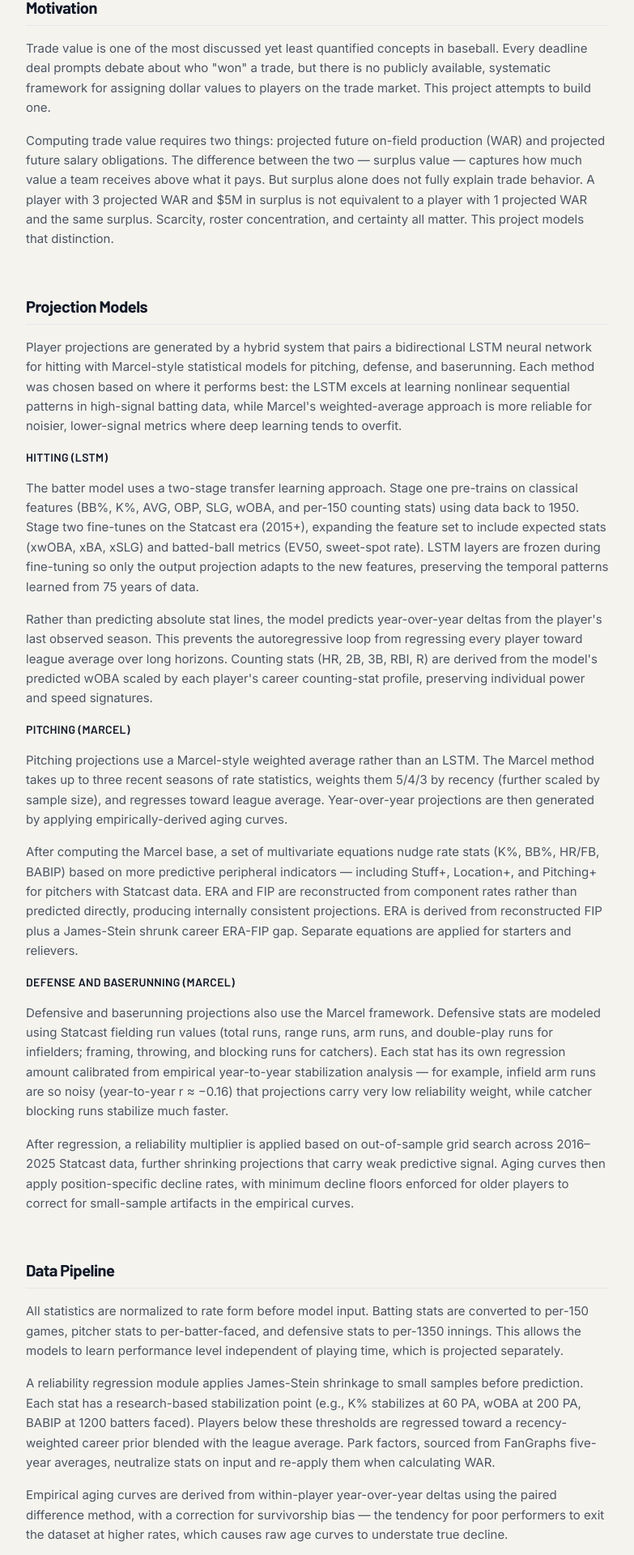
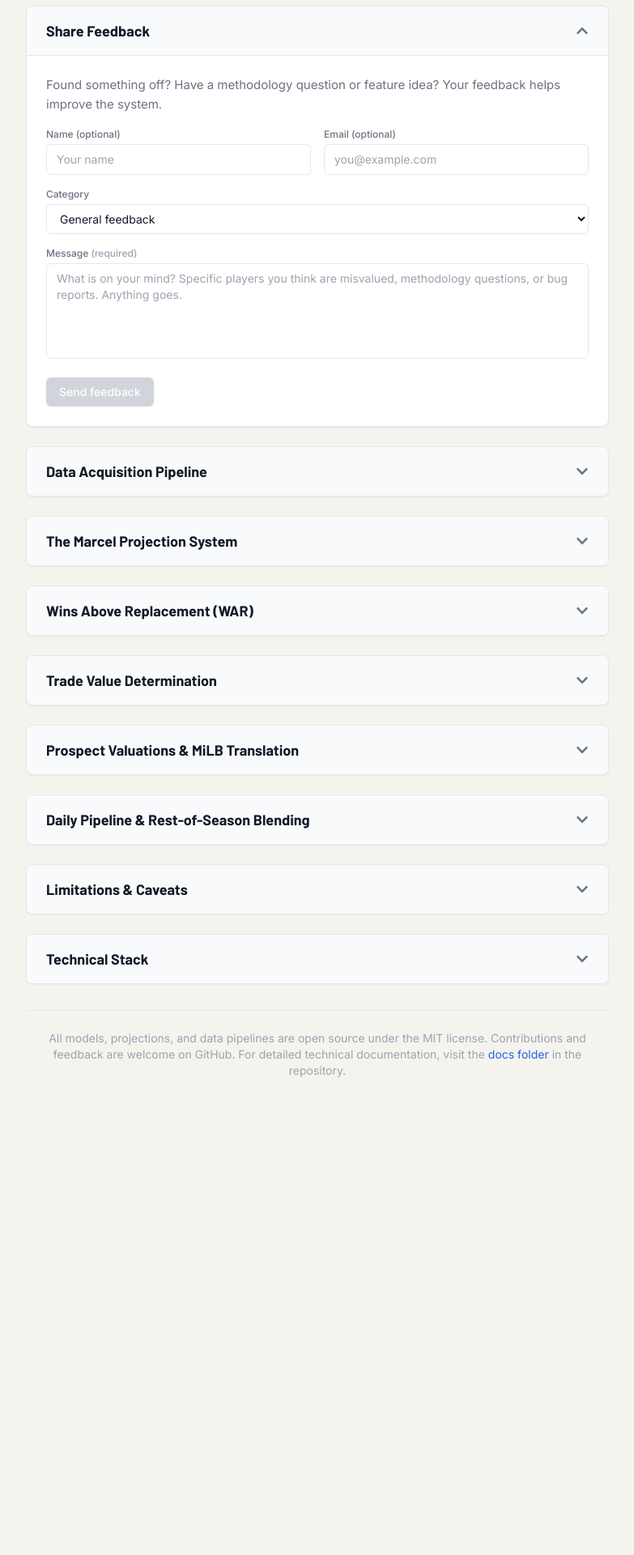
Before and after one commit to nielsjsc/LSTMLB, a React (Vite) app in the folder web-app/frontend/: page /about in a window 1280 px wide. Shown: the part 357-2277 px from the top of the page at 81% size, without its empty margins (248-1031 px from the left). After the commit the page ends 1737 px from the top, so only its background shows below. Built offline with nearby package versions, Linux system fonts and the light colour scheme.

Commit message:
Update About.tsx

```diff
--- a/web-app/frontend/src/pages/About/About.tsx
+++ b/web-app/frontend/src/pages/About/About.tsx
@@ -1,11 +1,16 @@
 import React, { useState } from 'react'
-import { FaGithub } from 'react-icons/fa'
+import { FaGithub, FaChevronDown } from 'react-icons/fa'
 
-const Section = ({ title, children }: { title: string; children: React.ReactNode }) => (
-  <section className="mb-14">
-    <h2 className="text-xl font-bold text-gray-900 font-display tracking-tight mb-4 pb-2 border-b border-gray-200">{title}</h2>
-    <div className="space-y-4 text-[15px] text-gray-600 leading-relaxed">{children}</div>
-  </section>
+const CollapsibleSection = ({ title, defaultOpen = false, children }: { title: string; defaultOpen?: boolean; children: React.ReactNode }) => (
+  <details className="mb-6 group border border-gray-200 rounded-lg bg-white overflow-hidden shadow-sm" open={defaultOpen}>
+    <summary className="cursor-pointer px-6 py-4 font-bold text-gray-900 font-display flex justify-between items-center bg-gray-50 hover:bg-gray-100 transition-colors list-none [&::-webkit-details-marker]:hidden">
+      <span className="text-lg">{title}</span>
+      <FaChevronDown className="h-4 w-4 text-gray-500 group-open:rotate-180 transition-transform duration-200" />
+    </summary>
+    <div className="p-6 space-y-4 text-[15px] text-gray-600 leading-relaxed border-t border-gray-200">
+      {children}
+    </div>
+  </details>
 )
 
 type FeedbackStatus = 'idle' | 'submitting' | 'success' | 'error'
@@ -25,8 +30,6 @@ const FeedbackForm = () => {
     setErrorMsg('')
 
     try {
-      // Replace YOUR_FORM_ID below with your Formspree form ID
-      // Sign up at formspree.io, create a form, and paste the ID here
       const res = await fetch('https://formspree.io/f/mbdezljq', {
         method: 'POST',
         headers: { 'Content-Type': 'application/json', Accept: 'application/json' },
@@ -53,7 +56,7 @@ const FeedbackForm = () => {
   if (status === 'success') {
     return (
       <div className="rounded-lg border border-green-200 bg-green-50 p-6 text-center">
-        <p className="text-green-800 font-medium text-sm">Thanks for the feedback — it's genuinely appreciated.</p>
+        <p className="text-green-800 font-medium text-sm">Thanks for the feedback. It is genuinely appreciated.</p>
         <button
           onClick={() => setStatus('idle')}
           className="mt-3 text-xs text-green-700 underline underline-offset-2 hover:text-green-900"
@@ -113,7 +116,7 @@ const FeedbackForm = () => {
           value={message}
           onChange={e => setMessage(e.target.value)}
           rows={5}
-          placeholder="What's on your mind? Specific players you think are over/undervalued, methodology questions, things that seem off — anything goes."
+          placeholder="What is on your mind? Specific players you think are misvalued, methodology questions, or bug reports. Anything goes."
           className="w-full rounded-md border border-gray-200 bg-white px-3 py-2 text-sm text-gray-900 placeholder-gray-400 focus:border-gray-400 focus:outline-none focus:ring-0 resize-none"
         />
       </div>
@@ -140,10 +143,10 @@ const About = () => {
         <div className="max-w-3xl mx-auto px-6 py-12">
 
           {/* Header */}
-          <div className="mb-14">
+          <div className="mb-10 text-center">
             <h1 className="font-display text-4xl font-extrabold text-gray-900 tracking-tight mb-3">About LongBall</h1>
             <p className="text-lg text-gray-500 mb-6">
-              An open-source platform for quantifying MLB trade value through long-term player projections, contract analysis, and surplus value modeling.
+              An open-source MLB player projection system forecasting performance 15 years into the future, featuring quantified trade value, contract analysis, and surplus value modeling.
             </p>
             <a
               href="https://github.com/nielsjsc/LSTMLB"
@@ -156,135 +159,109 @@ const About = () => {
             </a>
           </div>
 
-          {/* Motivation */}
-          <Section title="Motivation">
-            <p>
-              Trade value is one of the most discussed yet least quantified concepts in baseball. Every deadline deal prompts debate about who "won" a trade, but there is no publicly available, systematic framework for assigning dollar values to players on the trade market. This project attempts to build one.
-            </p>
-            <p>
-              Computing trade value requires two things: projected future on-field production (WAR) and projected future salary obligations. The difference between the two — surplus value — captures how much value a team receives above what it pays. But surplus alone does not fully explain trade behavior. A player with 3 projected WAR and $5M in surplus is not equivalent to a player with 1 projected WAR and the same surplus. Scarcity, roster concentration, and certainty all matter. This project models that distinction.
-            </p>
-          </Section>
-
-          {/* Projection Models */}
-          <Section title="Projection Models">
-            <p>
-              Player projections are generated by a hybrid system that pairs a bidirectional LSTM neural network for hitting with Marcel-style statistical models for pitching, defense, and baserunning. Each method was chosen based on where it performs best: the LSTM excels at learning nonlinear sequential patterns in high-signal batting data, while Marcel's weighted-average approach is more reliable for noisier, lower-signal metrics where deep learning tends to overfit.
-            </p>
-
-            <h3 className="text-sm font-semibold text-gray-900 uppercase tracking-wide mt-6 mb-2">Hitting (LSTM)</h3>
-            <p>
-              The batter model uses a two-stage transfer learning approach. Stage one pre-trains on classical features (BB%, K%, AVG, OBP, SLG, wOBA, and per-150 counting stats) using data back to 1950. Stage two fine-tunes on the Statcast era (2015+), expanding the feature set to include expected stats (xwOBA, xBA, xSLG) and batted-ball metrics (EV50, sweet-spot rate). LSTM layers are frozen during fine-tuning so only the output projection adapts to the new features, preserving the temporal patterns learned from 75 years of data.
-            </p>
-            <p>
-              Rather than predicting absolute stat lines, the model predicts year-over-year deltas from the player's last observed season. This prevents the autoregressive loop from regressing every player toward league average over long horizons. Counting stats (HR, 2B, 3B, RBI, R) are derived from the model's predicted wOBA scaled by each player's career counting-stat profile, preserving individual power and speed signatures.
-            </p>
-
-            <h3 className="text-sm font-semibold text-gray-900 uppercase tracking-wide mt-6 mb-2">Pitching (Marcel)</h3>
-            <p>
-              Pitching projections use a Marcel-style weighted average rather than an LSTM. The Marcel method takes up to three recent seasons of rate statistics, weights them 5/4/3 by recency (further scaled by sample size), and regresses toward league average. Year-over-year projections are then generated by applying empirically-derived aging curves.
-            </p>
-            <p>
-              After computing the Marcel base, a set of multivariate equations nudge rate stats (K%, BB%, HR/FB, BABIP) based on more predictive peripheral indicators — including Stuff+, Location+, and Pitching+ for pitchers with Statcast data. ERA and FIP are reconstructed from component rates rather than predicted directly, producing internally consistent projections. ERA is derived from reconstructed FIP plus a James-Stein shrunk career ERA-FIP gap. Separate equations are applied for starters and relievers.
-            </p>
-
-            <h3 className="text-sm font-semibold text-gray-900 uppercase tracking-wide mt-6 mb-2">Defense and Baserunning (Marcel)</h3>
-            <p>
-              Defensive and baserunning projections also use the Marcel framework. Defensive stats are modeled using Statcast fielding run values (total runs, range runs, arm runs, and double-play runs for infielders; framing, throwing, and blocking runs for catchers). Each stat has its own regression amount calibrated from empirical year-to-year stabilization analysis — for example, infield arm runs are so noisy (year-to-year r ≈ −0.16) that projections carry very low reliability weight, while catcher blocking runs stabilize much faster.
-            </p>
-            <p>
-              After regression, a reliability multiplier is applied based on out-of-sample grid search across 2016–2025 Statcast data, further shrinking projections that carry weak predictive signal. Aging curves then apply position-specific decline rates, with minimum decline floors enforced for older players to correct for small-sample artifacts in the empirical curves.
-            </p>
-          </Section>
-
-          {/* Data Pipeline */}
-          <Section title="Data Pipeline">
-            <p>
-              All statistics are normalized to rate form before model input. Batting stats are converted to per-150 games, pitcher stats to per-batter-faced, and defensive stats to per-1350 innings. This allows the models to learn performance level independent of playing time, which is projected separately.
-            </p>
-            <p>
-              A reliability regression module applies James-Stein shrinkage to small samples before prediction. Each stat has a research-based stabilization point (e.g., K% stabilizes at 60 PA, wOBA at 200 PA, BABIP at 1200 batters faced). Players below these thresholds are regressed toward a recency-weighted career prior blended with the league average. Park factors, sourced from FanGraphs five-year averages, neutralize stats on input and re-apply them when calculating WAR.
-            </p>
-            <p>
-              Empirical aging curves are derived from within-player year-over-year deltas using the paired difference method, with a correction for survivorship bias — the tendency for poor performers to exit the dataset at higher rates, which causes raw age curves to understate true decline.
-            </p>
-          </Section>
-
-          {/* WAR Calculation */}
-          <Section title="WAR Calculation">
-            <p>
-              Position player WAR is computed from batting runs (using FanGraphs wOBA weights and park-adjusted wRC+), baserunning runs, defensive runs, and positional adjustments, divided by a runs-per-win conversion factor. Pitcher WAR uses FIP-based methodology with a dynamic runs-per-win denominator — an ace who pitches deep into games suppresses the overall run environment, making each run saved more valuable in terms of wins.
-            </p>
-            <p>
-              Players are projected at 150 games for position players (135 for catchers), 32 starts for starting pitchers, and 65 innings for relievers. While injuries and playing time are significant components of player value, they are difficult to predict reliably and are not currently modeled.
-            </p>
-          </Section>
-
-          {/* Trade Value */}
-          <Section title="From WAR to Trade Value">
-            <p>
-              WAR is converted to dollars using a convex power-law model: <span className="font-mono text-sm text-gray-700">$8.59M × WAR<sup>1.18</sup></span>, with 4% annual inflation from a 2025 base. The exponent greater than one captures the superlinear pricing of high-WAR players — a five-win player commands substantially more on the trade market than five one-win players. The parameters were calibrated by minimizing median absolute trade imbalance across 744 MLB trades from 2014 to 2024.
-            </p>
-            <p>
-              Trade value is then the sum of projected WAR dollar values over a player's remaining team-control years, minus projected salary obligations. Pre-arbitration players are valued at $720K per year. Arbitration salaries are estimated as a percentage of market value (15% for Arb-1, 25% for Arb-2, 40% for Arb-3). Contract options (player, team, vesting, and opt-outs) are evaluated and incorporated into the timeline.
-            </p>
-          </Section>
-
-          {/* Prospect Valuations */}
-          <Section title="Prospect Valuations">
-            <p>
-              Prospects without significant MLB track records are valued using FanGraphs FV grades and consensus ranking data. Base values range from $1M (30 FV) to $120M (70 FV), with a top-100 ranking multiplier that scales from 1.5x at rank 1 down to 1.0x at rank 100. As prospects accumulate MLB playing time, their valuation transitions linearly from the FV-based estimate to the projection-based estimate over the first 300 games (batters), 45 starts (SP), or 65 appearances (RP).
-            </p>
-            <p>
-              A separate MiLB projection model uses minor league rate statistics with level-adjusted priors (accounting for the empirical translation rates between levels) to estimate future MLB performance for players still in the minor league system.
-            </p>
-          </Section>
-
-          {/* Bayesian Model */}
-          <Section title="Bayesian Aging Model">
-            <p>
-              An independent Bayesian hierarchical model, implemented in NumPyro, provides a second opinion on aging trajectories. It estimates population-level aging curve parameters (peak age, decline rate) and player-specific deviations using a three-level hierarchy. PA-weighting in the likelihood ensures that a 600-PA season constrains a player's talent estimate far more tightly than a 100-PA season, without arbitrary cutoffs.
-            </p>
-            <p>
-              The model is fit in two stages: population aging parameters are learned from 1950–2020 data to avoid leakage, then current player projections use only 2021–2025 data with the learned curve as a prior.
-            </p>
-          </Section>
-
-          {/* Limitations */}
-          <Section title="Limitations">
-            <p>
-              Long-range player projections are inherently uncertain. No model can predict injuries, role changes, mechanical adjustments, or the dozens of other factors that alter a career trajectory. The projections presented here represent a statistical expectation conditional on continued health and opportunity — they are not predictions of what will happen, but estimates of baseline expected value.
-            </p>
-            <p>
-              Playing time is assumed rather than predicted. The WAR-to-dollar model, while calibrated on real trades, reflects average market behavior and cannot capture the idiosyncratic preferences of individual front offices. Prospect valuations rely on consensus scouting grades that update annually and can shift substantially between seasons.
-            </p>
-          </Section>
-
-          {/* Tech Stack */}
-          <section className="mb-14">
-            <h2 className="text-xl font-bold text-gray-900 font-display tracking-tight mb-4 pb-2 border-b border-gray-200">Technical Stack</h2>
-            <div className="grid grid-cols-2 sm:grid-cols-3 gap-x-8 gap-y-2 text-[15px] text-gray-600">
-              <div><span className="text-gray-400">Models</span> <span className="ml-2">PyTorch, NumPyro</span></div>
-              <div><span className="text-gray-400">Backend</span> <span className="ml-2">FastAPI, SQLAlchemy</span></div>
-              <div><span className="text-gray-400">Frontend</span> <span className="ml-2">React, TypeScript</span></div>
-              <div><span className="text-gray-400">Data</span> <span className="ml-2">Statcast, FanGraphs, Spotrac</span></div>
-              <div><span className="text-gray-400">Database</span> <span className="ml-2">SQLite</span></div>
-              <div><span className="text-gray-400">Styling</span> <span className="ml-2">Tailwind CSS</span></div>
-            </div>
-          </section>
-
-          {/* Feedback */}
-          <section className="mb-14">
-            <h2 className="text-xl font-bold text-gray-900 font-display tracking-tight mb-2 pb-2 border-b border-gray-200">Feedback</h2>
-            <p className="text-[15px] text-gray-500 mb-6">
-              Spotted a projection that seems way off? Have a methodology question, bug report, or feature idea? I'd love to hear it.
+          <CollapsibleSection title="Share Feedback" defaultOpen>
+            <p className="text-[15px] text-gray-500 mb-4">
+              Found something off? Have a methodology question or feature idea? Your feedback helps improve the system.
             </p>
             <FeedbackForm />
-          </section>
+          </CollapsibleSection>
+
+          <CollapsibleSection title="Data Acquisition Pipeline">
+            <p>LongBall ingests and normalizes data from authoritative sources to power all downstream projections.</p>
+            <ul className="list-disc pl-5 space-y-2 mt-2">
+              <li><strong>FanGraphs:</strong> Supplies core batting, pitching, and fielding rate statistics.</li>
+              <li><strong>Statcast (Baseball Savant):</strong> Provides batted-ball and pitch-level metrics from 2016 onward.</li>
+              <li><strong>MLB Stats API:</strong> Feeds rosters, game activity, and positional information.</li>
+              <li><strong>Spotrac & Cot's Baseball:</strong> Delivers current contract details and historical salary data.</li>
+              <li><strong>Prospect Data:</strong> Combines FanGraphs Future Value (FV) grades and MLB.com consensus rankings.</li>
+              <li><strong>Identity Resolution:</strong> Unifies player identities across all platforms using crosswalk tables and fuzzy-matching.</li>
+            </ul>
+          </CollapsibleSection>
+
+          <CollapsibleSection title="The Marcel Projection System">
+            <p>We utilize the Marcel methodology to avoid overfitting on small samples. The process follows five strict steps:</p>
+            <ul className="list-disc pl-5 space-y-2 mt-2">
+              <li><strong>Step 1: Weighted Baseline.</strong> Weights a player's recent seasons at a 5/4/3 ratio.</li>
+              <li><strong>Step 2: Reliability Shrinkage.</strong> Uses James-Stein Bayesian regression to pull observed stats toward the league average based on sample size.</li>
+              <li><strong>Step 3: Multivariate Adjustment.</strong> Blends the baseline with a static equation derived from underlying physical Statcast metrics (like velocity and Stuff+).</li>
+              <li><strong>Step 4: Component Validation.</strong> Mathematically reconstructs counting stats from rates to guarantee internal consistency.</li>
+              <li><strong>Step 5: Empirical Aging Curves.</strong> Applies historically fitted aging curves to model physical decline while accounting for survivorship bias.</li>
+            </ul>
+            <p className="mt-3"><strong>Note:</strong> All statistics are neutralized for park factors prior to projection and adjusted for upcoming team ballparks afterward.</p>
+          </CollapsibleSection>
+
+          <CollapsibleSection title="Wins Above Replacement (WAR)">
+            <p>WAR connects our projections to financial value using the FanGraphs formula with role-specific adjustments.</p>
+            <ul className="list-disc pl-5 space-y-2 mt-2">
+              <li><strong>Batter WAR:</strong> Sums Weighted Runs Above Average (wRAA), Baserunning (BsR), Fielding, and Positional Adjustments. Projected at a flat 150 games (135 for catchers).</li>
+              <li><strong>Pitcher WAR:</strong> Calculated using FIP and a Dynamic Runs Per Win (RPW) metric. Elite pitchers actively suppress the run environment, increasing the value of the runs they save.</li>
+              <li><strong>Defense & Baserunning:</strong> Relies on park-adjusted Statcast fielding run values and baserunning metrics.</li>
+            </ul>
+          </CollapsibleSection>
+
+          <CollapsibleSection title="Trade Value Determination">
+            <p>Trade value quantifies a player's worth on the market by calculating their surplus value (Production Value minus Contract Cost).</p>
+            <ul className="list-disc pl-5 space-y-2 mt-2">
+              <li><strong>WAR-to-Dollar Conversion:</strong> Utilizes a convex power-law model. Elite players command a superlinear premium. Values are inflated by 4% annually.</li>
+              <li><strong>Contract Costs:</strong> Pre-arbitration is set to $720K. Arbitration is estimated at 15%, 25%, and 40% of production value. Free agents use actual Spotrac contract data.</li>
+              <li><strong>Option Evaluation:</strong> The system automatically exercises player opt-outs if mathematical surplus dictates it, and declines team options yielding negative surplus.</li>
+              <li><strong>Surplus Aggregation:</strong> Sums total value over the contract period without Net Present Value (NPV) discounting.</li>
+            </ul>
+          </CollapsibleSection>
+
+          <CollapsibleSection title="Prospect Valuations & MiLB Translation">
+            <p>Prospects rely on scouting grades and translated minor league statistics before transitioning to standard projections.</p>
+            <ul className="list-disc pl-5 space-y-2 mt-2">
+              <li><strong>FV-Based Valuation:</strong> FanGraphs Future Value grades (20 to 80 scale) are converted to base dollar amounts, enhanced by a Top 100 ranking multiplier.</li>
+              <li><strong>MiLB Translation:</strong> AAA translates at roughly 0.7x to MLB, and Single-A at 0.35x.</li>
+              <li><strong>MLB Transition:</strong> Valuations smoothly transition from FV-based to projection-based over a player's first 300 games (batters) or 45 starts (pitchers).</li>
+            </ul>
+          </CollapsibleSection>
+
+          <CollapsibleSection title="Daily Pipeline & Rest-of-Season Blending">
+            <p>An automated pipeline orchestrates the workflow every day at 6 AM.</p>
+            <ul className="list-disc pl-5 space-y-2 mt-2">
+              <li><strong>Automated Ingestion:</strong> Scrapes rosters, live stats, and new financial transactions.</li>
+              <li><strong>ROS Blending:</strong> During the active season, preseason Marcel projections act as a Bayesian prior. Live in-season stats are regressed against this prior based on accumulated playing time.</li>
+              <li><strong>Deployment:</strong> Validates outputs and seamlessly swaps the database into the production environment.</li>
+            </ul>
+          </CollapsibleSection>
+
+          <CollapsibleSection title="Limitations & Caveats">
+            <p>Our model is built on strict statistical expectations, which comes with inherent limitations.</p>
+            <ul className="list-disc pl-5 space-y-2 mt-2">
+              <li><strong>Uncertainty:</strong> Forecasting 15 years ahead is highly volatile. The numbers are baselines for valuation, not guaranteed predictions.</li>
+              <li><strong>Playing Time:</strong> Health, injuries, and role changes are not explicitly modeled.</li>
+              <li><strong>Mechanics:</strong> Mid-career mechanical adjustments or pitch mix shifts cannot be predicted.</li>
+              <li><strong>Market Nuance:</strong> Individual front offices may value players differently than our historical average model suggests.</li>
+              <li><strong>NPV:</strong> We do not discount future dollars. This may slightly overvalue long-term assets compared to teams with strict short-term cash flow constraints.</li>
+            </ul>
+          </CollapsibleSection>
+
+          <CollapsibleSection title="Technical Stack">
+            <div className="grid grid-cols-1 sm:grid-cols-2 gap-4">
+              <div>
+                <h3 className="font-semibold text-gray-900 mb-1">Data & Backend</h3>
+                <p className="text-sm">Python 3.14, pandas, pybaseball, FastAPI, SQLAlchemy 2.0, PostgreSQL, Alembic</p>
+              </div>
+              <div>
+                <h3 className="font-semibold text-gray-900 mb-1">Frontend</h3>
+                <p className="text-sm">React 18, TypeScript 5.3, Vite, TailwindCSS, TanStack Query, React Router</p>
+              </div>
+              <div>
+                <h3 className="font-semibold text-gray-900 mb-1">Machine Learning</h3>
+                <p className="text-sm">PyTorch, NumPyro, scikit-learn</p>
+              </div>
+              <div>
+                <h3 className="font-semibold text-gray-900 mb-1">Infrastructure</h3>
+                <p className="text-sm">Netlify, Render, GitHub Actions, Docker</p>
+              </div>
+            </div>
+          </CollapsibleSection>
 
           {/* Footer */}
-          <div className="text-sm text-gray-400 pt-6 border-t border-gray-200">
-            All models and data pipelines are open source under the MIT license. Contributions and feedback are welcome on GitHub.
+          <div className="text-sm text-gray-400 pt-6 mt-8 border-t border-gray-200 text-center">
+            All models, projections, and data pipelines are open source under the MIT license. Contributions and feedback are welcome on GitHub. For detailed technical documentation, visit the <a href="https://github.com/nielsjsc/LSTMLB/tree/main/docs" target="_blank" rel="noopener noreferrer" className="text-blue-600 hover:text-blue-800 transition-colors">docs folder</a> in the repository.
           </div>
 
         </div>
```
